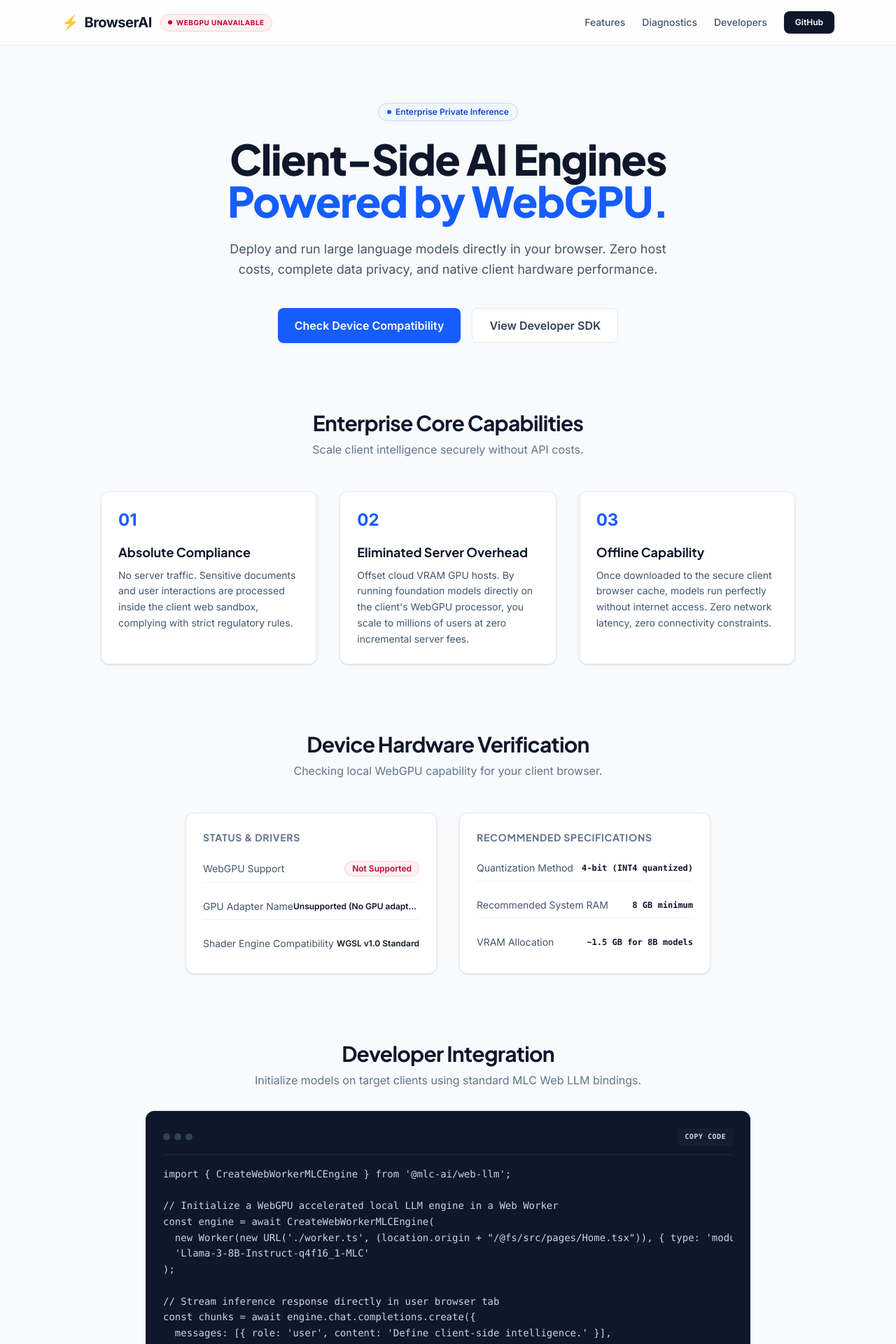
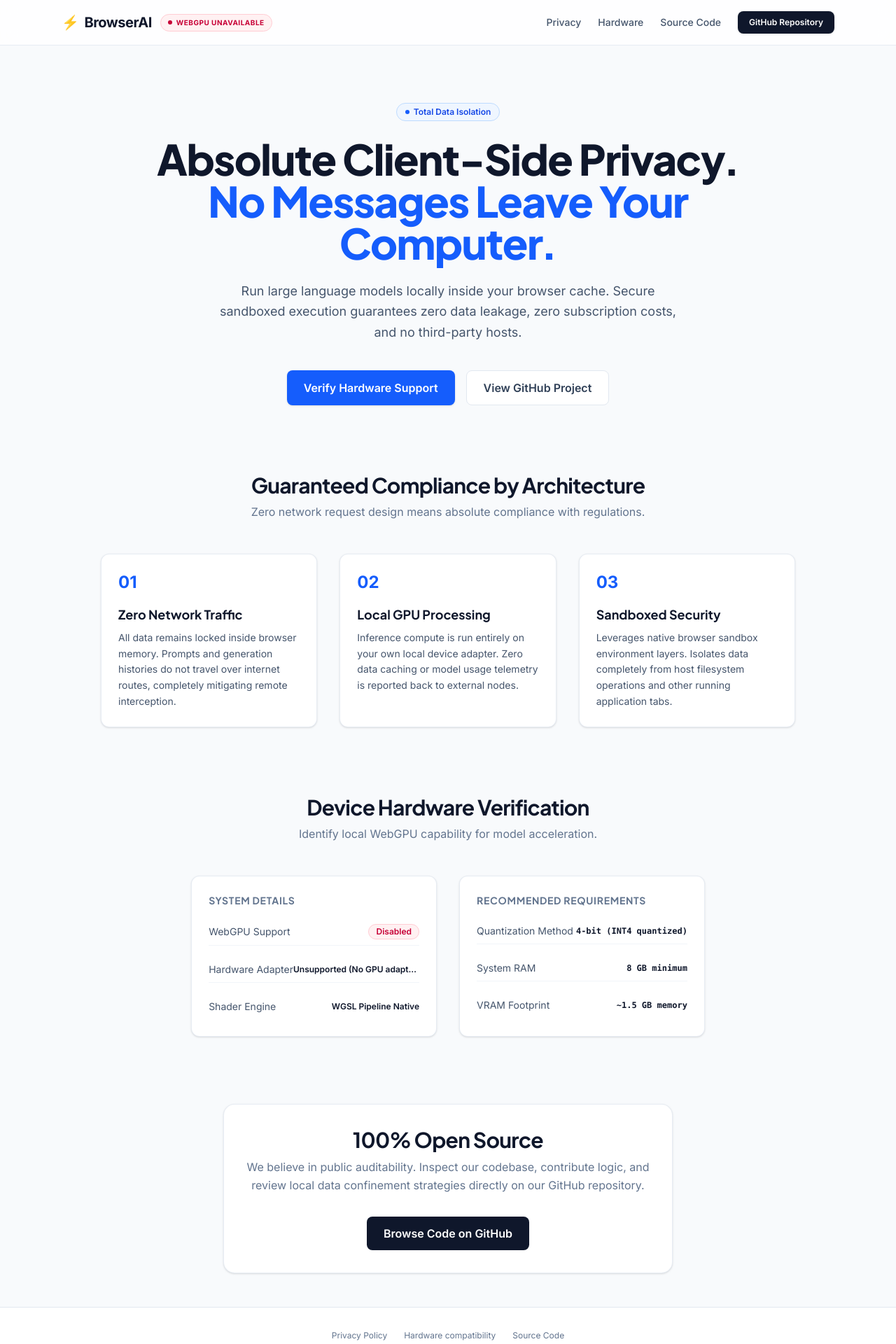
Before and after one commit to phaneesh29/browser_ai, a React (Vite) app: page / in a window 1280 px wide. Shown: the top 1920 px of the page at 70% size. Built offline with nearby package versions, Linux system fonts and the light colour scheme.

Commit message:
feat: redesign Home.tsx to highlight 100% privacy and open source repository
- Remove the developer integration code block and playground
- Focus landing page text on local sandboxing and total privacy
- Direct GitHub buttons and links to the phaneesh29/browser_ai repository

```diff
--- a/src/pages/Home.tsx
+++ b/src/pages/Home.tsx
@@ -1,12 +1,13 @@
-import { useEffect, useState } from 'react'
+import { useEffect } from 'react'
 import { useAppStore } from '../stores/appStore'
 
 export default function Home() {
   const setPageTitle = useAppStore((s) => s.setPageTitle)
   const { webGpuSupported, gpuName, setWebGpuStatus } = useAppStore()
-  const [copied, setCopied] = useState(false)
 
-  // Move the WebGPU diagnostic check here to keep App.tsx clean
+  const repoUrl = 'https://github.com/phaneesh29/browser_ai'
+
+  // Diagnostic WebGPU check on mount
   useEffect(() => {
     setPageTitle('Home')
 
@@ -39,28 +40,6 @@
     checkWebGPU()
   }, [setPageTitle, setWebGpuStatus])
 
-  const copyCode = () => {
-    navigator.clipboard.writeText(`import { CreateWebWorkerMLCEngine } from '@mlc-ai/web-llm';
-
-// Initialize a WebGPU accelerated local LLM engine in a Web Worker
-const engine = await CreateWebWorkerMLCEngine(
-  new Worker(new URL('./worker.ts', import.meta.url), { type: 'module' }),
-  'Llama-3-8B-Instruct-q4f16_1-MLC'
-);
-
-// Stream inference response directly in user browser tab
-const chunks = await engine.chat.completions.create({
-  messages: [{ role: 'user', content: 'Define client-side intelligence.' }],
-  stream: true
-});
-
-for await (const chunk of chunks) {
-  console.log(chunk.choices[0]?.delta?.content || '');
-}`)
-    setCopied(true)
-    setTimeout(() => setCopied(false), 2000)
-  }
-
   return (
     <div className="flex flex-col min-h-screen bg-slate-50 text-slate-900 selection:bg-blue-600/10 selection:text-blue-700">
       {/* 1. Header / Top Navigation */}
@@ -82,16 +61,16 @@
             )}
           </div>
           <div className="flex items-center gap-6">
-            <a href="#features" className="text-sm font-medium text-slate-600 hover:text-slate-900 transition-colors">Features</a>
-            <a href="#diagnostics" className="text-sm font-medium text-slate-600 hover:text-slate-900 transition-colors">Diagnostics</a>
-            <a href="#integration" className="text-sm font-medium text-slate-600 hover:text-slate-900 transition-colors">Developers</a>
+            <a href="#privacy" className="text-sm font-medium text-slate-600 hover:text-slate-900 transition-colors">Privacy</a>
+            <a href="#diagnostics" className="text-sm font-medium text-slate-600 hover:text-slate-900 transition-colors">Hardware</a>
+            <a href="#opensource" className="text-sm font-medium text-slate-600 hover:text-slate-900 transition-colors">Source Code</a>
             <a
-              href="https://github.com/mlc-ai/web-llm"
+              href={repoUrl}
               target="_blank"
               rel="noreferrer"
               className="text-xs font-semibold px-4 py-2 bg-slate-900 hover:bg-slate-800 text-white rounded-lg transition-colors shadow-sm"
             >
-              GitHub
+              GitHub Repository
             </a>
           </div>
         </nav>
@@ -104,16 +83,16 @@
         <section className="text-center pt-8 max-w-4xl mx-auto px-4">
           <div className="inline-flex items-center gap-1.5 px-3 py-1 rounded-full border border-blue-200 bg-blue-50 text-blue-700 text-xs font-semibold mb-6">
             <span className="w-1.5 h-1.5 rounded-full bg-blue-600"></span>
-            Enterprise Private Inference
+            Total Data Isolation
           </div>
 
           <h1 className="text-4xl sm:text-6xl font-extrabold tracking-tight leading-none text-slate-900">
-            Client-Side AI Engines <br />
-            <span className="text-blue-600">Powered by WebGPU.</span>
+            Absolute Client-Side Privacy. <br />
+            <span className="text-blue-600">No Messages Leave Your Computer.</span>
           </h1>
 
           <p className="mt-6 text-slate-600 text-base sm:text-lg max-w-2xl mx-auto leading-relaxed">
-            Deploy and run large language models directly in your browser. Zero host costs, complete data privacy, and native client hardware performance.
+            Run large language models locally inside your browser cache. Secure sandboxed execution guarantees zero data leakage, zero subscription costs, and no third-party hosts.
           </p>
 
           <div className="mt-10 flex flex-col sm:flex-row gap-4 justify-center">
@@ -121,145 +100,124 @@
               href="#diagnostics"
               className="px-6 py-3 bg-blue-600 hover:bg-blue-700 text-white font-semibold rounded-lg transition-all shadow-sm flex items-center justify-center gap-2"
             >
-              Check Device Compatibility
+              Verify Hardware Support
             </a>
             <a
-              href="#integration"
+              href={repoUrl}
+              target="_blank"
+              rel="noreferrer"
               className="px-6 py-3 bg-white border border-slate-200 hover:bg-slate-50 text-slate-700 font-semibold rounded-lg transition-all flex items-center justify-center gap-2"
             >
-              View Developer SDK
+              View GitHub Project
             </a>
           </div>
         </section>
 
-        {/* Value Props */}
-        <section id="features" className="max-w-5xl mx-auto px-4 scroll-mt-24">
+        {/* Privacy & Compliance Section */}
+        <section id="privacy" className="max-w-5xl mx-auto px-4 scroll-mt-24">
           <div className="text-center mb-12">
-            <h2 className="text-2xl sm:text-3xl font-bold tracking-tight text-slate-900">Enterprise Core Capabilities</h2>
-            <p className="text-slate-500 mt-2">Scale client intelligence securely without API costs.</p>
+            <h2 className="text-2xl sm:text-3xl font-bold tracking-tight text-slate-900">Guaranteed Compliance by Architecture</h2>
+            <p className="text-slate-500 mt-2">Zero network request design means absolute compliance with regulations.</p>
           </div>
 
           <div className="grid grid-cols-1 md:grid-cols-3 gap-8">
             <div className="bg-white border border-slate-200/80 rounded-xl p-6 shadow-sm hover:shadow-md transition-shadow">
               <div className="text-blue-600 text-2xl font-bold mb-4">01</div>
-              <h3 className="text-lg font-bold text-slate-900 mb-2">Absolute Compliance</h3>
+              <h3 className="text-lg font-bold text-slate-900 mb-2">Zero Network Traffic</h3>
               <p className="text-sm text-slate-600 leading-relaxed">
-                No server traffic. Sensitive documents and user interactions are processed inside the client web sandbox, complying with strict regulatory rules.
+                All data remains locked inside browser memory. Prompts and generation histories do not travel over internet routes, completely mitigating remote interception.
               </p>
             </div>
 
             <div className="bg-white border border-slate-200/80 rounded-xl p-6 shadow-sm hover:shadow-md transition-shadow">
               <div className="text-blue-600 text-2xl font-bold mb-4">02</div>
-              <h3 className="text-lg font-bold text-slate-900 mb-2">Eliminated Server Overhead</h3>
+              <h3 className="text-lg font-bold text-slate-900 mb-2">Local GPU Processing</h3>
               <p className="text-sm text-slate-600 leading-relaxed">
-                Offset cloud VRAM GPU hosts. By running foundation models directly on the client's WebGPU processor, you scale to millions of users at zero incremental server fees.
+                Inference compute is run entirely on your own local device adapter. Zero data caching or model usage telemetry is reported back to external nodes.
               </p>
             </div>
 
             <div className="bg-white border border-slate-200/80 rounded-xl p-6 shadow-sm hover:shadow-md transition-shadow">
               <div className="text-blue-600 text-2xl font-bold mb-4">03</div>
-              <h3 className="text-lg font-bold text-slate-900 mb-2">Offline Capability</h3>
+              <h3 className="text-lg font-bold text-slate-900 mb-2">Sandboxed Security</h3>
               <p className="text-sm text-slate-600 leading-relaxed">
-                Once downloaded to the secure client browser cache, models run perfectly without internet access. Zero network latency, zero connectivity constraints.
+                Leverages native browser sandbox environment layers. Isolates data completely from host filesystem operations and other running application tabs.
               </p>
             </div>
           </div>
         </section>
 
-        {/* Compatibility diagnostics */}
+        {/* Compatibility Diagnostics */}
         <section id="diagnostics" className="max-w-5xl mx-auto px-4 scroll-mt-24">
           <div className="text-center mb-12">
             <h2 className="text-2xl sm:text-3xl font-bold tracking-tight text-slate-900">Device Hardware Verification</h2>
-            <p className="text-slate-500 mt-2">Checking local WebGPU capability for your client browser.</p>
+            <p className="text-slate-500 mt-2">Identify local WebGPU capability for model acceleration.</p>
           </div>
 
           <div className="grid grid-cols-1 md:grid-cols-2 gap-8 max-w-4xl mx-auto">
             {/* Diagnostic Status Card */}
             <div className="bg-white border border-slate-200/80 rounded-xl p-6 shadow-sm">
-              <h3 className="text-sm font-bold text-slate-500 uppercase tracking-wider mb-4">Status & Drivers</h3>
+              <h3 className="text-sm font-bold text-slate-500 uppercase tracking-wider mb-4">System Details</h3>
               <div className="space-y-4">
                 <div className="flex justify-between items-center py-2 border-b border-slate-100">
                   <span className="text-slate-600 text-sm">WebGPU Support</span>
                   <span className={`text-xs font-semibold px-2.5 py-0.5 rounded-full ${
                     webGpuSupported ? 'bg-emerald-50 text-emerald-700 border border-emerald-200' : 'bg-rose-50 text-rose-700 border border-rose-200'
                   }`}>
-                    {webGpuSupported ? 'Active' : 'Not Supported'}
+                    {webGpuSupported ? 'Enabled' : 'Disabled'}
                   </span>
                 </div>
                 <div className="flex justify-between items-center py-2 border-b border-slate-100">
-                  <span className="text-slate-600 text-sm">GPU Adapter Name</span>
+                  <span className="text-slate-600 text-sm">Hardware Adapter</span>
                   <span className="text-xs font-semibold text-slate-900 max-w-[180px] truncate" title={gpuName}>
                     {gpuName}
                   </span>
                 </div>
                 <div className="flex justify-between items-center py-2">
-                  <span className="text-slate-600 text-sm">Shader Engine Compatibility</span>
-                  <span className="text-xs font-semibold text-slate-900">WGSL v1.0 Standard</span>
+                  <span className="text-slate-600 text-sm">Shader Engine</span>
+                  <span className="text-xs font-semibold text-slate-900">WGSL Pipeline Native</span>
                 </div>
               </div>
             </div>
 
-            {/* Model specs */}
+            {/* Spec Card */}
             <div className="bg-white border border-slate-200/80 rounded-xl p-6 shadow-sm">
-              <h3 className="text-sm font-bold text-slate-500 uppercase tracking-wider mb-4">Recommended Specifications</h3>
+              <h3 className="text-sm font-bold text-slate-500 uppercase tracking-wider mb-4">Recommended Requirements</h3>
               <div className="space-y-4">
                 <div className="flex justify-between items-center py-2 border-b border-slate-100">
                   <span className="text-slate-600 text-sm">Quantization Method</span>
                   <span className="text-xs font-mono font-semibold text-slate-900">4-bit (INT4 quantized)</span>
                 </div>
                 <div className="flex justify-between items-center py-2 border-b border-slate-100">
-                  <span className="text-slate-600 text-sm">Recommended System RAM</span>
+                  <span className="text-slate-600 text-sm">System RAM</span>
                   <span className="text-xs font-mono font-semibold text-slate-900">8 GB minimum</span>
                 </div>
                 <div className="flex justify-between items-center py-2">
-                  <span className="text-slate-600 text-sm">VRAM Allocation</span>
-                  <span className="text-xs font-mono font-semibold text-slate-900">~1.5 GB for 8B models</span>
+                  <span className="text-slate-600 text-sm">VRAM Footprint</span>
+                  <span className="text-xs font-mono font-semibold text-slate-900">~1.5 GB memory</span>
                 </div>
               </div>
             </div>
           </div>
         </section>
 
-        {/* Integration snippet */}
-        <section id="integration" className="max-w-4xl mx-auto px-4 scroll-mt-24">
-          <div className="text-center mb-8">
-            <h2 className="text-2xl sm:text-3xl font-bold tracking-tight text-slate-900">Developer Integration</h2>
-            <p className="text-slate-500 mt-2">Initialize models on target clients using standard MLC Web LLM bindings.</p>
-          </div>
-
-          <div className="bg-slate-900 border border-slate-800 rounded-xl p-6 font-mono text-xs sm:text-sm text-slate-300 leading-relaxed shadow-sm relative group">
-            <div className="flex items-center justify-between pb-3 mb-4 border-b border-slate-800">
-              <div className="flex gap-1.5">
-                <div className="w-2.5 h-2.5 rounded-full bg-slate-700"></div>
-                <div className="w-2.5 h-2.5 rounded-full bg-slate-700"></div>
-                <div className="w-2.5 h-2.5 rounded-full bg-slate-700"></div>
-              </div>
-              <button
-                onClick={copyCode}
-                className="text-[10px] text-slate-505 hover:text-white uppercase tracking-wider font-semibold bg-slate-800/40 px-2.5 py-1 rounded transition-colors cursor-pointer"
+        {/* Open Source Contribution Section */}
+        <section id="opensource" className="max-w-4xl mx-auto px-4 scroll-mt-24 text-center">
+          <div className="bg-white border border-slate-200/80 rounded-2xl p-8 shadow-sm max-w-3xl mx-auto">
+            <h2 className="text-2xl sm:text-3xl font-bold tracking-tight text-slate-900">100% Open Source</h2>
+            <p className="text-slate-500 mt-2 max-w-xl mx-auto leading-relaxed">
+              We believe in public auditability. Inspect our codebase, contribute logic, and review local data confinement strategies directly on our GitHub repository.
+            </p>
+            <div className="mt-8">
+              <a
+                href={repoUrl}
+                target="_blank"
+                rel="noreferrer"
+                className="inline-flex items-center gap-2 px-6 py-3 bg-slate-900 hover:bg-slate-800 text-white font-semibold rounded-lg transition-all"
               >
-                {copied ? 'Copied ✓' : 'Copy Code'}
-              </button>
+                Browse Code on GitHub
+              </a>
             </div>
-            <pre className="overflow-x-auto text-left whitespace-pre">
-{`import { CreateWebWorkerMLCEngine } from '@mlc-ai/web-llm';
-
-// Initialize a WebGPU accelerated local LLM engine in a Web Worker
-const engine = await CreateWebWorkerMLCEngine(
-  new Worker(new URL('./worker.ts', import.meta.url), { type: 'module' }),
-  'Llama-3-8B-Instruct-q4f16_1-MLC'
-);
-
-// Stream inference response directly in user browser tab
-const chunks = await engine.chat.completions.create({
-  messages: [{ role: 'user', content: 'Define client-side intelligence.' }],
-  stream: true
-});
-
-for await (const chunk of chunks) {
-  console.log(chunk.choices[0]?.delta?.content || '');
-}`}
-            </pre>
           </div>
         </section>
 
@@ -268,9 +226,9 @@
       {/* 3. Footer */}
       <footer className="border-t border-slate-200 py-8 bg-white text-center text-xs text-slate-500 w-full mt-auto">
         <div className="flex justify-center gap-6 mb-4">
-          <a href="#features" className="hover:text-slate-900 transition-colors">Product</a>
-          <a href="#diagnostics" className="hover:text-slate-900 transition-colors">Diagnostics</a>
-          <a href="#integration" className="hover:text-slate-900 transition-colors">Docs</a>
+          <a href="#privacy" className="hover:text-slate-900 transition-colors">Privacy Policy</a>
+          <a href="#diagnostics" className="hover:text-slate-900 transition-colors">Hardware compatibility</a>
+          <a href="#opensource" className="hover:text-slate-900 transition-colors">Source Code</a>
         </div>
         <p>© 2026 BrowserAI Technologies, Inc. All rights reserved.</p>
       </footer>
```
